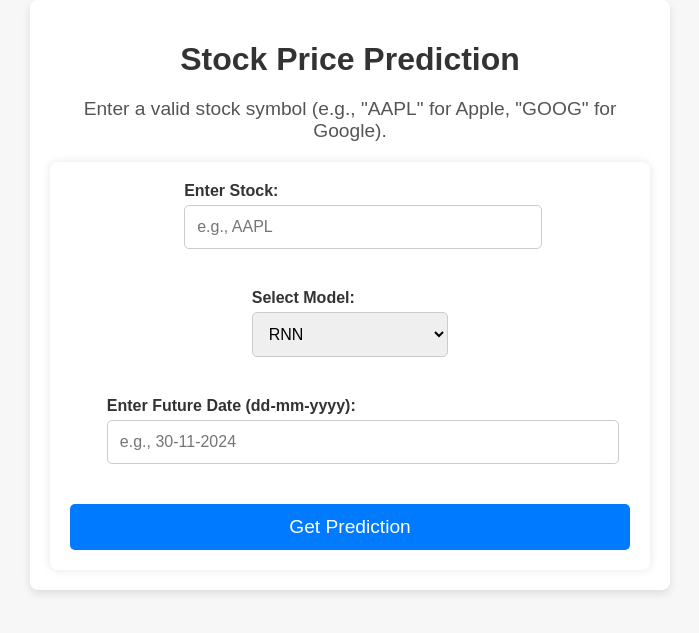
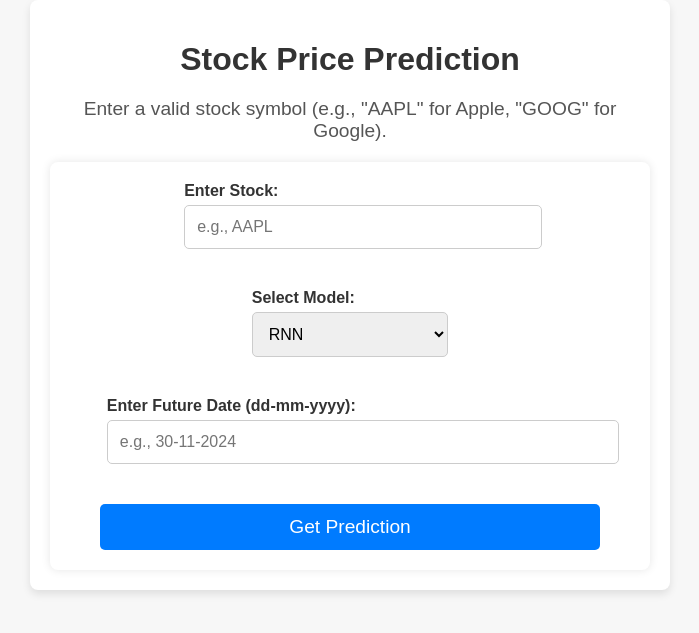
Before and after one commit to saisarath13/Stock_Time_Series_Prediction, a Flask app: page / in a window 1280 px wide. Shown: the top 633 px of the page, without its empty margins (290-989 px from the left). Run offline with Flask 3, Linux system fonts and the light colour scheme.

Commit message:
Update index.html

```diff
--- a/templates/index.html
+++ b/templates/index.html
@@ -45,7 +45,8 @@
             color: #333;
         }
         input[type="text"], select {
-            width: 100%;
+            width: 100%; /* Full width for consistency */
+            max-width: 500px; /* Constrain the width */
             padding: 12px;
             font-size: 1rem;
             border: 1px solid #ccc;
@@ -53,7 +54,8 @@
             margin-top: 5px;
         }
         button {
-            width: 100%;
+            width: 100%; /* Full width for buttons */
+            max-width: 500px; /* Constrain button width */
             padding: 12px;
             font-size: 1.2rem;
             background-color: #007bff;
```
